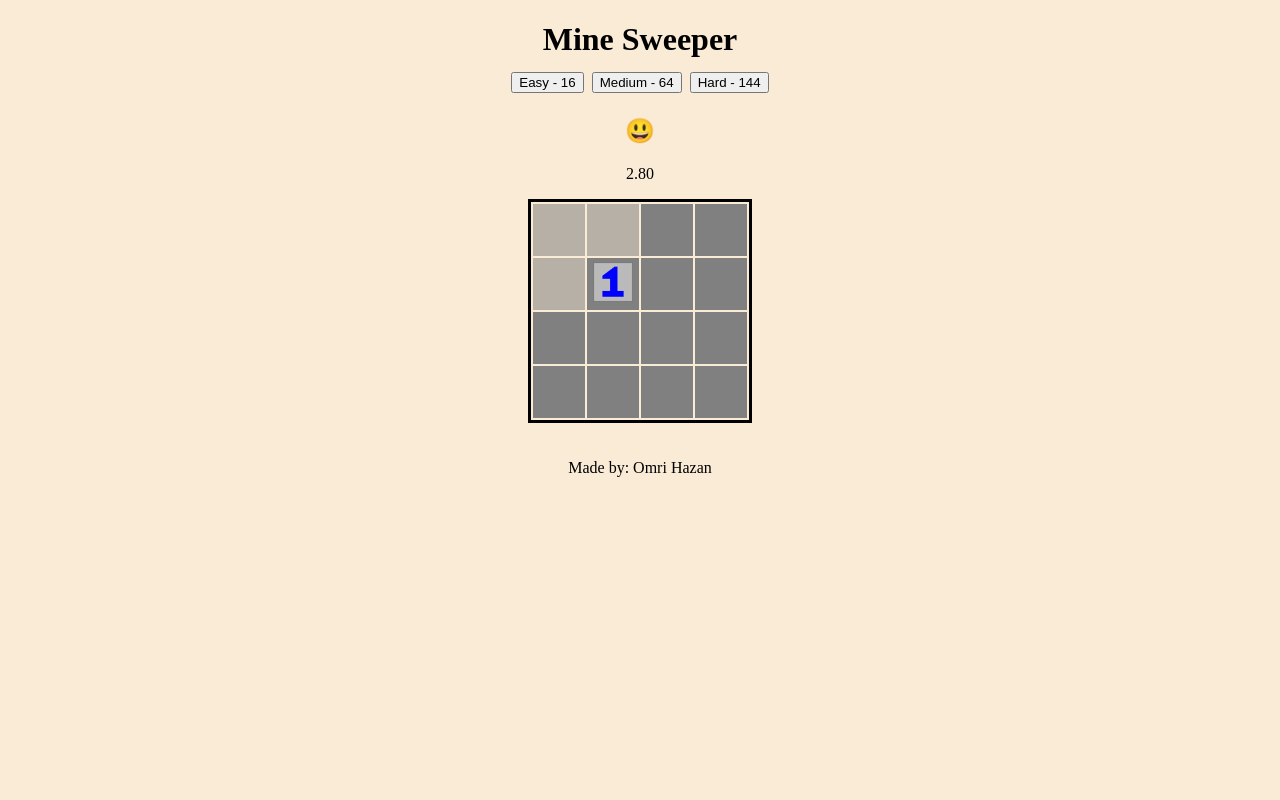
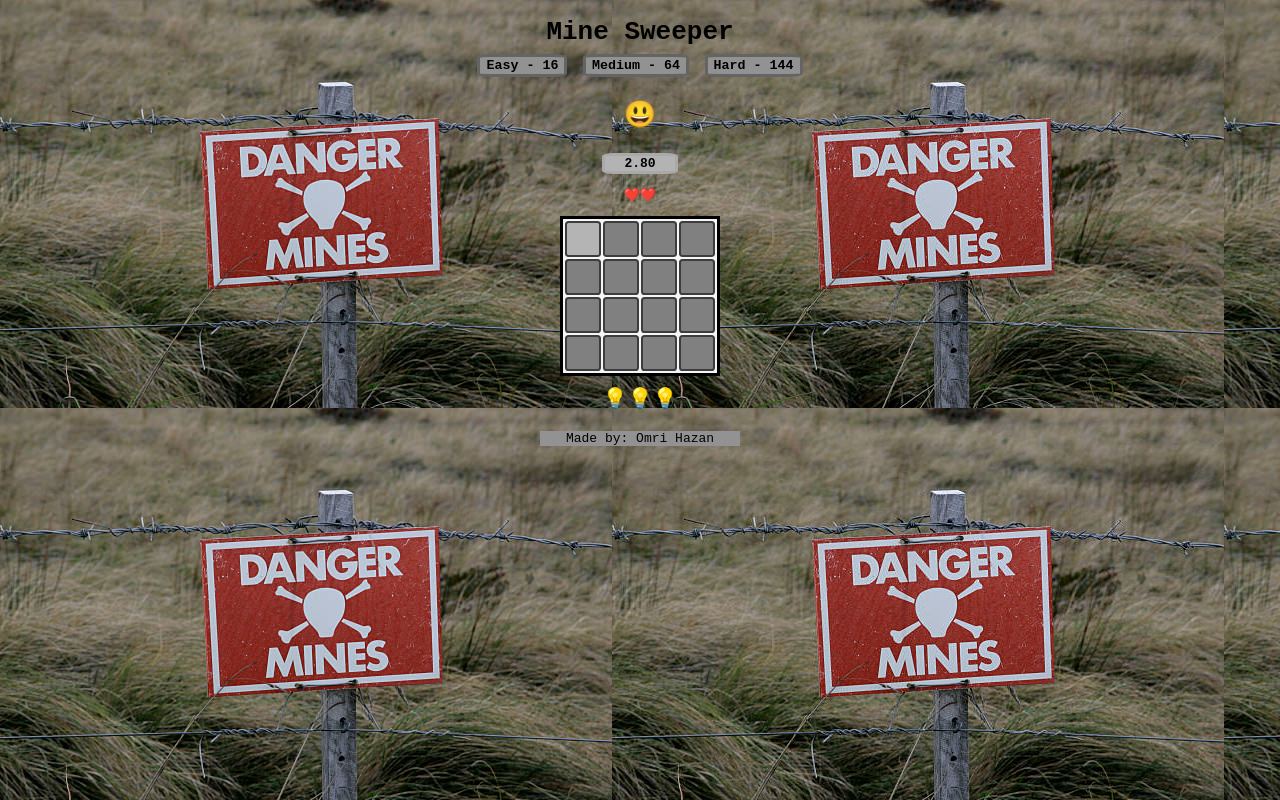
Before and after one commit to HazanOmri/Mine-Sweeper, a plain HTML site: page index.html in a window 1280 px wide. Both pictures are taken after a click on the element 559 px from the left and 229 px from the top of the page. Drawn offline with Linux system fonts and the light colour scheme.

Commit message:
21:00 upload

```diff
--- a/css/main.css
+++ b/css/main.css
@@ -1,21 +1,53 @@
 body {
     text-align: center;
-    background-color: antiquewhite;
+    background-image: url(../img/background.png);
+    font-family: monospace;
 }
-
+.level{
+    border-radius: 15%;
+    background-color: rgb(147, 146, 146);
+    border: solid 3px rgb(100, 100, 100);
+    font-family: monospace;
+    font-weight: bold;
+    cursor: pointer;
+}
+h2{
+    font-size: 26px;
+    cursor: pointer;
+}
+.timer{
+    border-radius: 15%;
+    margin-left: auto;
+    margin-right: auto;
+    width: 70px;
+    background-color: rgb(179, 179, 179);
+    border: solid 3px rgb(170, 169, 169);
+    font-family: monospace;
+    font-weight: bold;
+}
 table {
     border: 3px, black, solid;
     margin-left: auto;
     margin-right: auto;
+    background-color: whitesmoke;
 }
 
 td {
     background-color: gray;
-    width: 50px;
-    height: 50px;
+    width: 30px;
+    height: 30px;
+    border: solid 2px rgb(61, 61, 61);
+    border-radius: 10%;
+    transition: 0.5s;
 }
 td:hover{
     background-color: rgba(128, 128, 128, 0.774);
+    cursor: pointer;
+}
+.hints{
+    padding-top: 10px;
+    font-size: 20px;
+    margin-bottom: 5px;
     cursor: pointer;
 }
 
@@ -24,41 +56,47 @@ td:hover{
 }
 
 .img1 {
-    width: 40px;
+    width: 26px;
 }
 
 .img2 {
-    width: 40px;
+    width: 26px;
 }
 
 .img3 {
-    width: 40px;
+    width: 26px;
 }
 
 .img4 {
-    width: 40px;
+    width: 26px;
 }
 
 .img5 {
-    width: 40px;
+    width: 26px;
 }
 
 .img6 {
-    width: 40px;
+    width: 26px;
 }
 
 .img7 {
-    width: 40px;
+    width: 26px;
 }
 
 .img8 {
-    width: 40px;
+    width: 26px;
 }
 
 .imgBomb {
-    width: 40px;
+    width: 26px;
 }
 
 .flag {
-    width: 40px;
+    width: 26px;
 }
+footer{
+    background-color: rgb(147, 146, 146);
+    width: 200px;
+    margin-left: auto;
+    margin-right: auto;
+}
--- a/index.html
+++ b/index.html
@@ -11,17 +11,19 @@
 
 <body onload="onInitGame(4,2)">
     <h1>Mine Sweeper <br>
-        <button class="16" onclick="onInitGame(4,2)">Easy - 16</button>
-        <button class="64" onclick="onInitGame(8,14)">Medium - 64</button>
-        <button class="144" onclick="onInitGame(12,32)">Hard - 144</button>
+        <button class="level" onclick="onInitGame(4,2)">Easy - 16</button>
+        <button class="level" onclick="onInitGame(8,14)">Medium - 64</button>
+        <button class="level" onclick="onInitGame(12,32)">Hard - 144</button>
     </h1>
-    <h2>😃</h2>
-    <p class="timer">00:00</p>
+    <h2 onclick="onInitGame(4,2)">😃</h2>
+    <div class="timer">00:00</div>
+    <p></p>
     <table></table>
-    <br><br>
-    <footer>Made by: Omri Hazan</footer>
-    <script src="js/util.js"></script>
-    <script src="js/main.js"></script>
+    <div class="hints" onclick="onHint()"></div>
+        <br>
+        <footer>Made by: Omri Hazan</footer>
+        <script src="js/util.js"></script>
+        <script src="js/main.js"></script>
 </body>
 
 </html>
--- a/js/main.js
+++ b/js/main.js
@@ -4,6 +4,10 @@ var gBoard
 var gStartTime
 var gTimerId
 var gMinesCount
+var gLive
+
+var gHintsAmount
+var gIsHint
 
 
 const gGame = {
@@ -19,11 +23,16 @@ const gLevel = {
 }
 
 function onInitGame(size, mineAmount) {
+    gGame.isOn = false
+    gIsHint = false
     gMinesCount = 0
     gGame.shownCount = 0
     gGame.markedCount = 0
     gLevel.size = size
     gLevel.mines = mineAmount
+    gHintsAmount = 3
+    gLive = 3
+    if (mineAmount < gLive) gLive = mineAmount
     gBoard = buildBoard()
     renderBoard(gBoard)
     document.querySelector('h2').innerText = '😃'
@@ -41,7 +50,8 @@ function buildBoard() {
                 minesAroundCount: 0,
                 isShown: false,
                 isMine: false,
-                isMarked: false
+                isMarked: false,
+                isHint: false
             }
             row.push(cell)
         }
@@ -61,15 +71,25 @@ function setMines(i, j) {
         gMinesCount++
         const elCurrCell = document.querySelector(`#cell-${idxI}-${idxJ}`)
         elCurrCell.classList.add('bomb')
-        console.log(elCurrCell);
         setMines(i, j)
     }
     setMinesNegsCount(gBoard)
-    console.log('gBoard', gBoard)
 }
 
 function renderBoard(board) {
     var strHtml = ''
+    var livesHTML = ''
+    var hintsHTML = ''
+    const elHint = document.querySelector('.hints')
+    const elLive = document.querySelector('p')
+    for (var i = 0; i < gHintsAmount; i++) {
+        hintsHTML += '💡'
+    }
+    for (var i = 0; i < gLive; i++) {
+        livesHTML += '❤️'
+    }
+    elHint.innerText = hintsHTML
+    elLive.innerText = livesHTML
     for (var i = 0; i < board.length; i++) {
         var row = board[i]
         strHtml += '<tr>'
@@ -108,25 +128,25 @@ function countMineNegs(cell) {
     return count
 }
 
-function cellClicked(elCell, i, j) {
-    checkGameOver()
-    if (!gGame.isOn) {
-        setMines(i, j)
-        gGame.isOn = true
-        startTimer()
+function openCell(cell, elCell, i, j) {
+    if (gIsHint) {
+        cell.isHint = true
+        console.log(`i:${i} j:${j},shown: ${cell.isShown} hint:${cell.isHint}`)
     }
-    const cell = gBoard[i][j]
-    if (!cell.isShown && !cell.isMarked) {
+    else {
+        cell.isShown = true
+        gGame.shownCount++
+        console.log(`i:${i} j:${j},shown: ${cell.isShown} hint:${cell.isHint}`)
+    }
     if (cell.isMine) {
+        elCell.innerHTML = `<img src="img/bomb.png" class="imgBomb">`
         mineClicked()
+        if (!gIsHint) elCell.style.backgroundColor = 'red'
     } else {
         if (cell.minesAroundCount === 0) {
-                cell.isShown = true
             elCell.style.backgroundColor = 'rgba(128, 128, 128, 0.553)'
-                console.log('countNegs', countUnShownNegs({ i: i, j: j }))
-                gGame.shownCount += countUnShownNegs({ i: i, j: j })
-                console.log('hi')
-                expandShown(gBoard, elCell, i, j)
+            if (!gIsHint) gGame.shownCount += countUnShownNegs({ i: i, j: j })
+            expandShown(gBoard, i, j)
         } else {
             for (var a = 1; a < 9; a++) {
                 if (cell.minesAroundCount === a) {
@@ -134,9 +154,31 @@ function cellClicked(elCell, i, j) {
                 }
             }
         }
-            gBoard[i][j].isShown = true
-            gGame.shownCount++
+        console.log('how many', gGame.shownCount, gGame.markedCount)
         checkGameOver()
+    }
+}
+
+function cellClicked(elCell, i, j) {
+    if (checkGameOver()) return
+    if (!gGame.isOn) {
+        if (gIsHint) {
+            gIsHint = false
+            return
+        }
+        setMines(i, j)
+        gGame.isOn = true
+        startTimer()
+    }
+
+    const cell = gBoard[i][j]
+    if (!cell.isShown && !cell.isMarked) {
+        if (gIsHint && gGame.isOn) {
+            console.log('hinti')
+            hintClicked(cell, elCell, i, j)
+        } else {
+            console.log('click')
+            openCell(cell, elCell, i, j)
         }
     }
 }
@@ -161,11 +203,16 @@ function rightClicked(ev, elCell, i, j) {
 }
 
 function checkGameOver() {
-    console.log(gGame.shownCount, gGame.markedCount)
     if (gLevel.size ** 2 === gGame.shownCount + gGame.markedCount) {
         gGame.isOn = false
         clearInterval(gTimerId)
+        gTimerId = ''
         document.querySelector('h2').innerText = '😎'
+        return true
+    }
+    if (gLive < 1) {
+        console.log('ma nisgar')
+        return true
     }
 }
 
@@ -179,11 +226,24 @@ function startTimer() {
 }
 
 function mineClicked() {
+    gLive--
+    const elLive = document.querySelector('p')
+    if (gLive >= 1) {
+        var strHTML = ''
+        for (var i = 0; i < gLive; i++) {
+            strHTML += '❤️'
+        }
+        console.log('elLive', elLive)
+        elLive.innerText = strHTML
+        console.log(gLive)
+        return
+    }
+    else elLive.innerText = ''
     clearInterval(gTimerId)
     gGame.isOn = false
+    gTimerId = ''
     var elCells = document.querySelectorAll('.cell.bomb')
     console.log(elCells)
-    console.log('boom')
     for (var i = 0; i < elCells.length; i++) {
         elCells[i].innerHTML = `<img src="img/bomb.png" class="imgBomb">`
     }
@@ -191,24 +251,72 @@ function mineClicked() {
     elH2.innerHTML = '🤯'
 }
 
-function expandShown(board, elCell, i, j) {
+function expandShown(board, i, j) {
+    console.log('negs');
     for (var idxI = i - 1; idxI <= i + 1; idxI++) {
+        console.log('negs');
         if (idxI < 0 || idxI >= board.length) continue
         for (var idxJ = j - 1; idxJ <= j + 1; idxJ++) {
             if (idxI === i && idxJ === j) continue
             if (idxJ < 0 || idxJ >= board[0].length) continue
             const elCurrCell = document.querySelector(`#cell-${idxI}-${idxJ}`)
+            if (board[idxI][idxJ].isMine) {
+                elCurrCell.innerHTML = `<img src="img/bomb.png" class="imgBomb">`
+            } else {
                 if (board[idxI][idxJ].minesAroundCount === 0) {
-                gBoard[idxI][idxJ].isShown = true
                     elCurrCell.style.backgroundColor = 'rgba(128, 128, 128, 0.553)'
-                gBoard[idxI][idxJ].isShown = true
                 }
                 for (var a = 1; a < 9; a++) {
                     if (board[idxI][idxJ].minesAroundCount === a) {
                         elCurrCell.innerHTML = `<img src="img/${a}.png" class="img${a}">`
-                    gBoard[idxI][idxJ].isShown = true
+                    }
+                }
+            }
+
+            if (gIsHint) {
+                board[idxI][idxJ].isHint = true
+            }
+            else {
+                board[idxI][idxJ].isShown = true
             }
         }
     }
 }
+
+function hintClicked(cell, elCell, i, j) {
+    gHintsAmount--
+    var hintHTML = ''
+    for (var a = 0; a < gHintsAmount; a++) {
+        hintHTML += '💡'
     }
+    document.querySelector('.hints').innerHTML = hintHTML
+    openCell(cell, elCell, i, j)
+    expandShown(gBoard, i, j)
+    console.log('fast!')
+    setTimeout(() => {
+        gIsHint = false
+        peekOff(i, j)
+    }, 1000);
+
+}
+
+function onHint() {
+    gIsHint = true
+}
+
+function peekOff(i, j) {
+    console.log('ma habaya')
+    for (var idxI = i - 1; idxI <= i + 1; idxI++) {
+        if (idxI < 0 || idxI >= gBoard.length) continue
+        for (var idxJ = j - 1; idxJ <= j + 1; idxJ++) {
+            if (idxJ < 0 || idxJ >= gBoard[0].length) continue
+            const cell = gBoard[idxI][idxJ]
+            if (cell.isShown) continue
+            if (cell.isHint) {
+                const elCell = document.querySelector(`#cell-${idxI}-${idxJ}`)
+                elCell.style.backgroundColor = 'grey'
+                elCell.innerHTML = ''
+            }
+        }
+    }
+}
--- a/js/util.js
+++ b/js/util.js
@@ -27,12 +27,13 @@ function getSelector(coord) {
 
 function countUnShownNegs(cell) {
     var count = 0
-    for (var i = cell.i - 1; i <= cell.i + 1; i++) {
-        if (i < 0 || i >= gBoard.length) continue
-        for (var j = cell.j - 1; j <= cell.j + 1; j++) {
-            if (i === cell.i && j === cell.j) continue
-            if (j < 0 || j >= gBoard[i].length) continue
-            if (!gBoard[i][j].isShown) count++
+    for (var idxI = cell.i - 1; idxI <= cell.i + 1; idxI++) {
+        if (idxI < 0 || idxI >= gBoard.length) continue
+        for (var idxJ = cell.j - 1; idxJ <= cell.j + 1; idxJ++) {
+            if (idxI === cell.i && idxJ === cell.j) continue
+            if (idxI < 0 ||  idxJ>= gBoard[idxI].length) continue
+            if (!gBoard[idxI][idxJ].isShown) count++
+            console.log('count:',count)
         }
     }
     return count
```
Also changed, not shown: img/background.png (added). Lines whose indentation alone changed are shown as unchanged.
